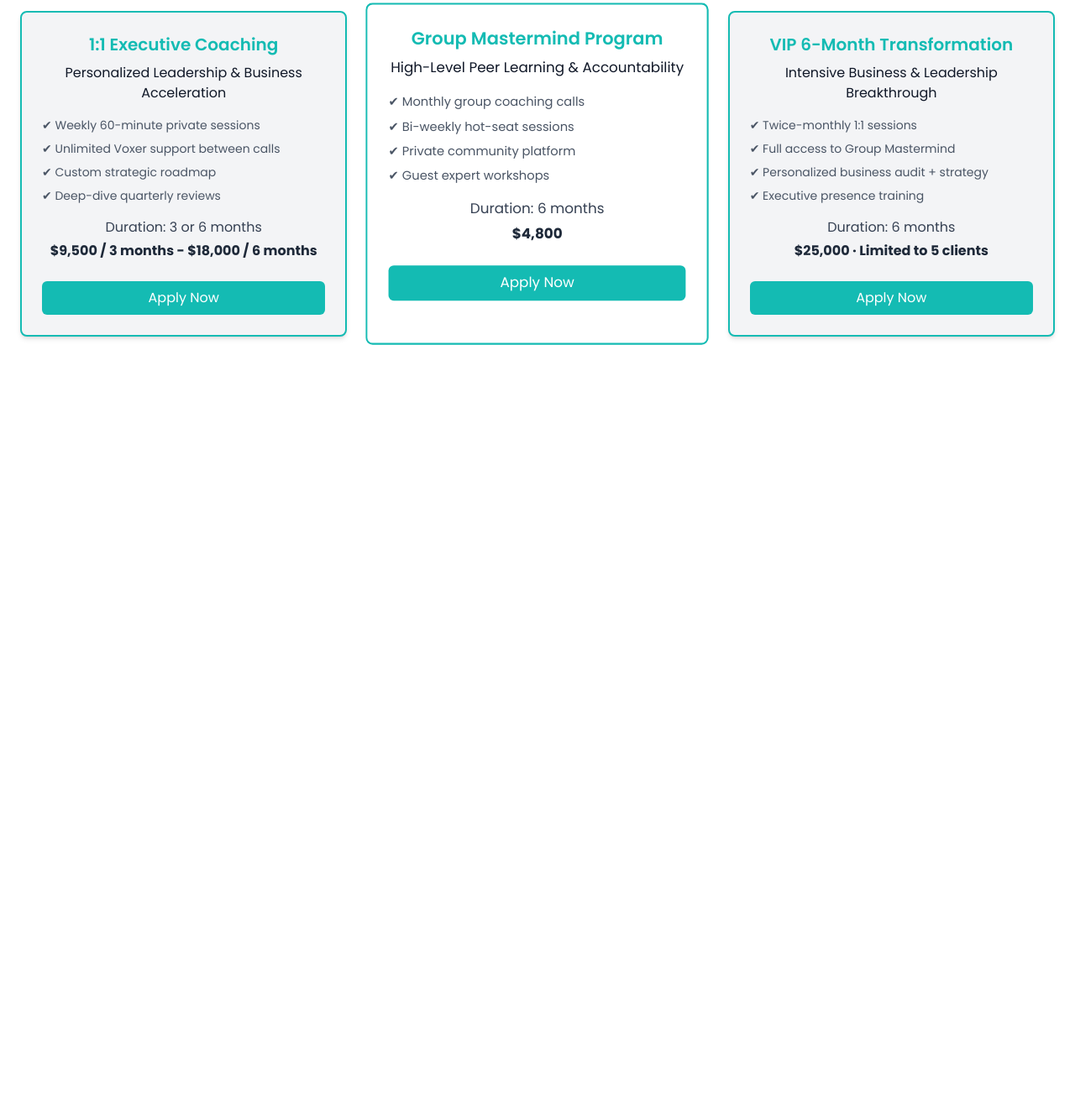
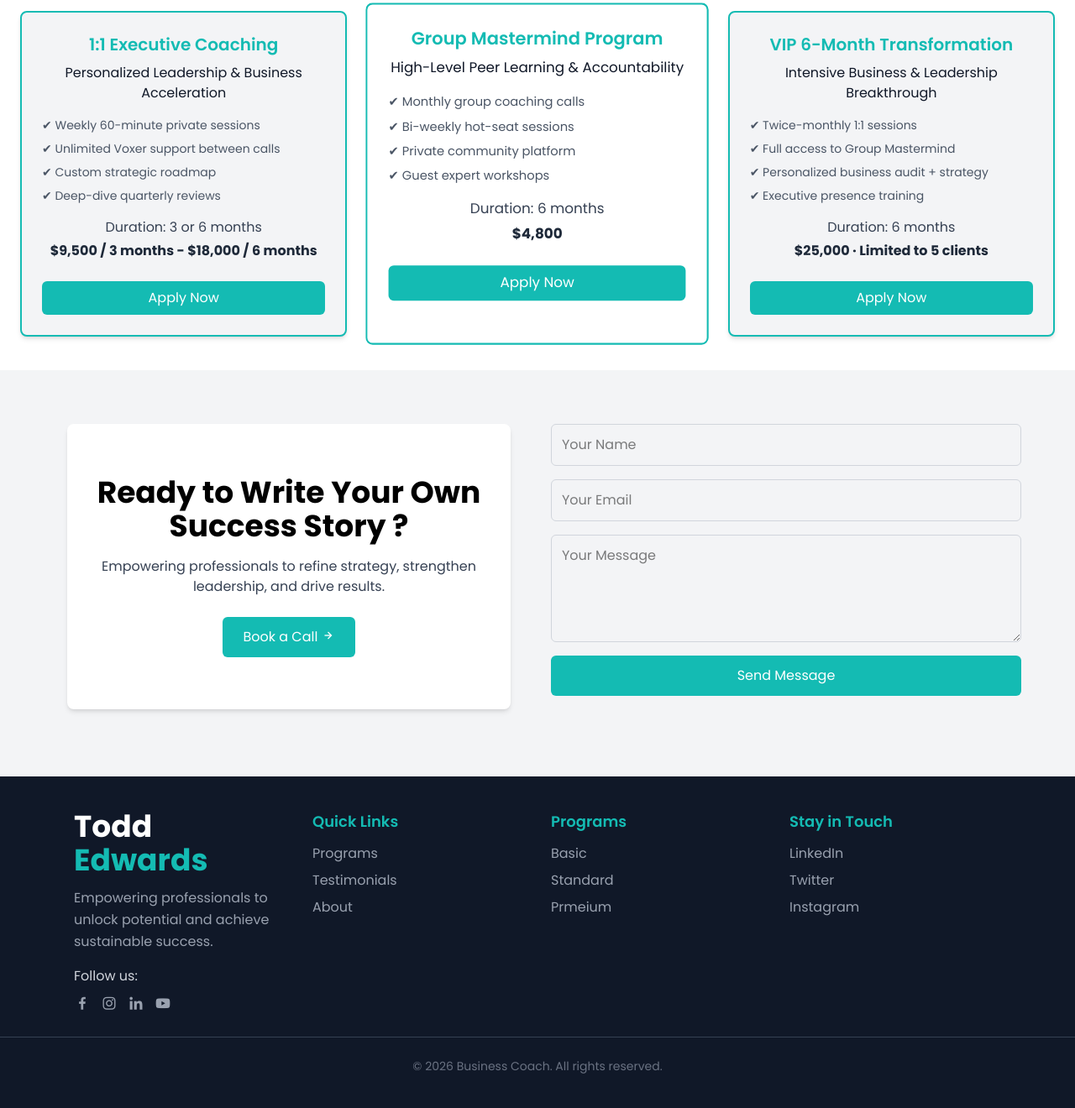
Before and after one commit to webwizsharmin/business-coach-landing-page, a website: page index.html in a window 1280 px wide. Shown: the part 2263-3583 px from the top of the page at 84% size. Before the commit the page ends 2704 px from the top, so only its background shows below. Drawn offline with nearby package versions, Linux system fonts and the light colour scheme; files that its build step writes are made by us from their sources.

Commit message:
feat: implement contact footer section with quick links and social icons

```diff
--- a/index.html
+++ b/index.html
@@ -448,6 +448,129 @@
         </div>
       </div>
     </section>
+
+    <!-- contact -->
+    <section class="px-6 py-16 bg-gray-100">
+      <div class="grid md:grid-cols-2 gap-8 max-w-6xl mx-auto">
+        <!-- Visual / Accent -->
+        <div
+          class="flex flex-col justify-center items-center bg-white rounded-lg p-6 shadow-md mx-4 mb-4"
+        >
+          <h2 class="text-2xl md:text-4xl font-bold mb-4 text-center">
+            Ready to Write Your Own <br />
+            Success Story ?
+          </h2>
+          <p class="text-gray-700 text-center mb-6">
+            Empowering professionals to refine strategy, strengthen leadership,
+            and drive results.
+          </p>
+          <button
+            class="bg-brand text-white px-6 py-3 rounded-md hover:bg-brand-dark transition content-center"
+          >
+            Book a Call
+            <i class="bx bx-right-arrow-alt"></i>
+          </button>
+        </div>
+        <!-- Contact Form + Links -->
+        <div>
+          <form class="grid gap-4 mb-8">
+            <input
+              type="text"
+              placeholder="Your Name"
+              class="p-3 rounded-md border border-gray-300 focus:ring-2 focus:ring-brand outline-none"
+            />
+            <input
+              type="email"
+              placeholder="Your Email"
+              class="p-3 rounded-md border border-gray-300 focus:ring-2 focus:ring-brand outline-none"
+            />
+            <textarea
+              placeholder="Your Message"
+              class="p-3 rounded-md border border-gray-300 focus:ring-2 focus:ring-brand outline-none h-32"
+            ></textarea>
+            <button
+              class="bg-brand text-white py-3 rounded-md hover:bg-brand-dark transition"
+            >
+              Send Message
+            </button>
+          </form>
+        </div>
+      </div>
+    </section>
+
+    <!-- Footer -->
+    <footer class="bg-gray-900 py-10 text-white">
+      <div class="grid grid-cols-1 md:grid-cols-4 gap-8 max-w-6xl mx-auto px-6">
+        <!-- Brand + Tagline -->
+        <div>
+          <a href="#" class="text-2xl sm:text-3xl md:text-4xl font-bold"
+            >Todd <span class="text-brand">Edwards</span></a
+          >
+          <p
+            class="mt-3 text-sm sm:text-base text-gray-400 leading-relaxed max-w-xs"
+          >
+            Empowering professionals to unlock potential and achieve sustainable
+            success.
+          </p>
+
+          <div class="mt-4">
+            <h4 class="mt-3 text-sm sm:text-base text-gray-300 mb-2">
+              Follow us:
+            </h4>
+            <div class="flex gap-3 text-xl text-gray-400">
+              <a href="#"><i class="bx bxl-facebook hover:text-brand"></i></a>
+              <a href="#"><i class="bx bxl-instagram hover:text-brand"></i></a>
+              <a href="#"><i class="bx bxl-linkedin hover:text-brand"></i></a>
+              <a href="#"><i class="bx bxl-youtube hover:text-brand"></i></a>
+            </div>
+          </div>
+        </div>
+
+        <!-- Quick Links -->
+        <div>
+          <h3 class="text-lg font-semibold text-brand mb-3">Quick Links</h3>
+          <ul class="space-y-2 text-gray-400">
+            <li>
+              <a href="#programs" class="hover:text-brand">Programs</a>
+            </li>
+            <li>
+              <a href="#testimonials" class="hover:text-brand">Testimonials</a>
+            </li>
+            <li><a href="#about" class="hover:text-brand">About</a></li>
+          </ul>
+        </div>
+
+        <!-- Programs -->
+        <div>
+          <h3 class="text-lg font-semibold text-brand mb-3">Programs</h3>
+          <ul class="space-y-2 text-gray-400">
+            <li>
+              <a href="#programs" class="hover:text-brand">Basic</a>
+            </li>
+            <li>
+              <a href="#programs" class="hover:text-brand">Standard</a>
+            </li>
+            <li><a href="#programs" class="hover:text-brand">Prmeium</a></li>
+          </ul>
+        </div>
+
+        <!-- Stay in Touch -->
+        <div>
+          <h3 class="text-lg font-semibold text-brand mb-3">Stay in Touch</h3>
+          <ul class="space-y-2 text-gray-400">
+            <li><a href="#" class="hover:text-brand">LinkedIn</a></li>
+            <li><a href="#" class="hover:text-brand">Twitter</a></li>
+            <li><a href="#" class="hover:text-brand">Instagram</a></li>
+          </ul>
+        </div>
+      </div>
+
+      <hr class="border-gray-700 my-6" />
+
+      <p class="text-gray-500 text-center text-sm">
+        &copy; 2026 Business Coach. All rights reserved.
+      </p>
+    </footer>
     <script src="./js/main.js"></script>
   </body>
 </html>
```
